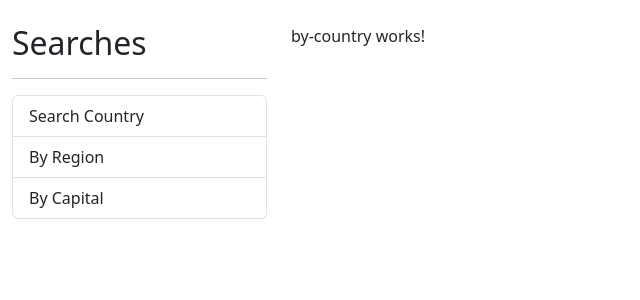
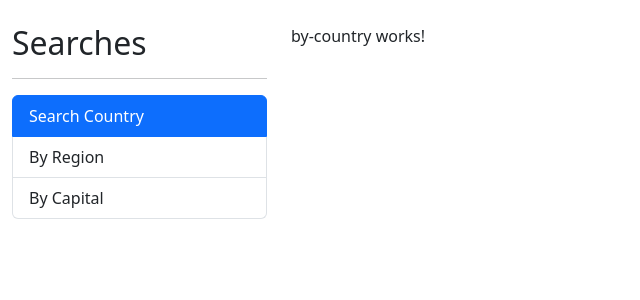
Before and after one commit to adribalbvena/countriesApp, an Angular app: page / in a window 1280 px wide. Shown: the top 300 px of the page, without its empty margins (0-640 px from the left). Built offline with nearby package versions, Linux system fonts and the light colour scheme.

Commit message:
RouterLinks added

```diff
--- a/src/app/app.component.html
+++ b/src/app/app.component.html
@@ -3,9 +3,23 @@
         <h2>Searches</h2>
         <hr>
         <ul class="list-group">
-            <li class="list-group-item">Search Country</li>
-            <li class="list-group-item">By Region</li>
-            <li class="list-group-item">By Capital</li>
+            <li routerLink=""
+                routerLinkActive="active"
+                [routerLinkActiveOptions]="{ exact: true }"
+                class="list-group-item">
+                Search Country
+            </li>
+            <li routerLink="region"
+                routerLinkActive="active"
+                class="list-group-item">
+                By Region
+            </li>
+            <li
+                routerLink="capital"
+                routerLinkActive="active"
+                class="list-group-item">
+                By Capital
+            </li>
         </ul>
     </div>
 
```
